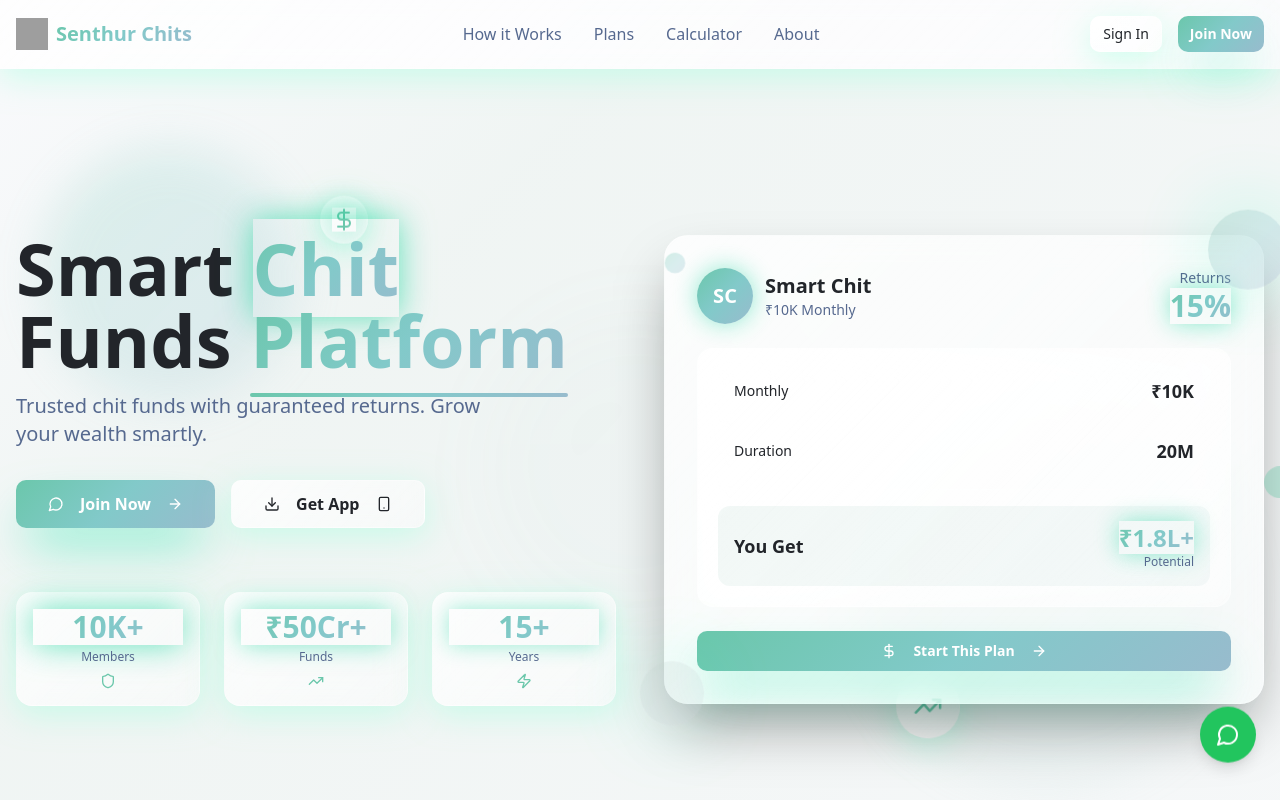
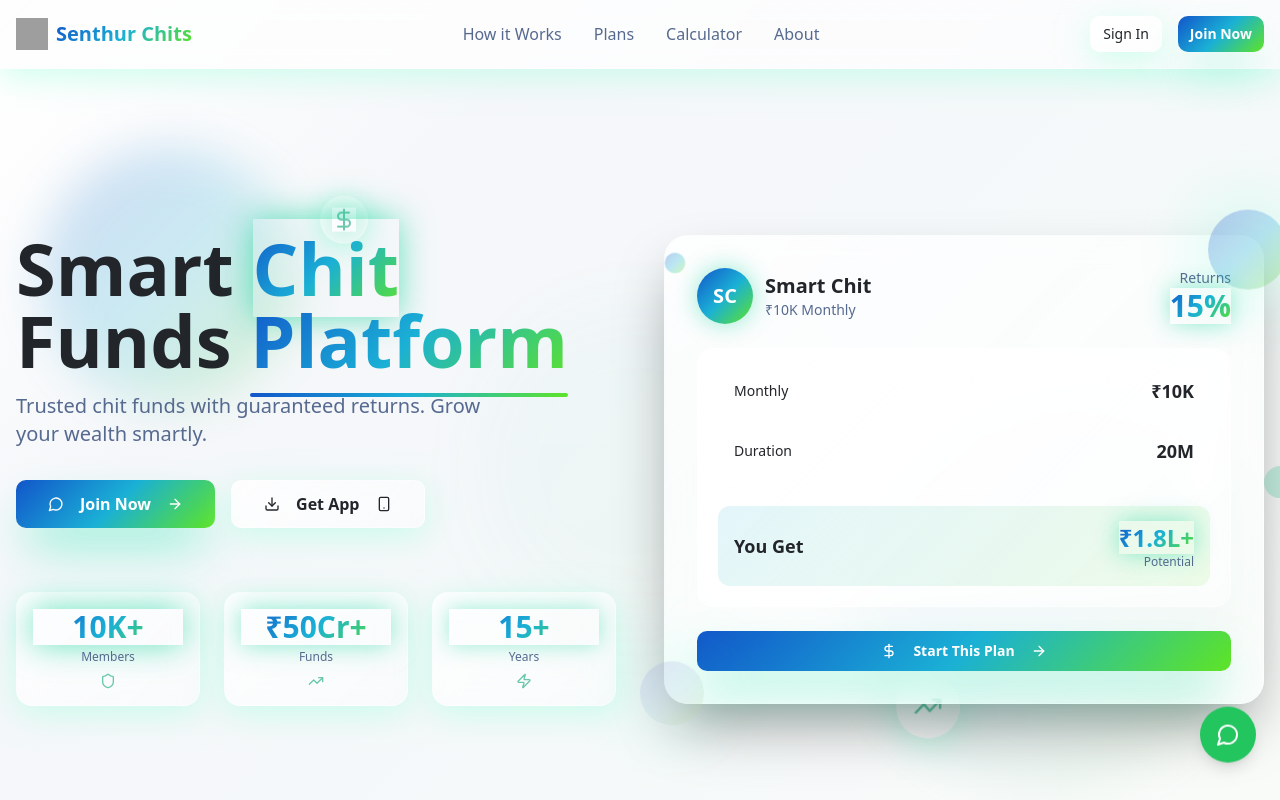
Before and after one commit to sanjithwoxsen/chit-feather-growth, a React (Vite) app: page / in a window 1280 px wide. Shown: the top 800 px of the page. Built offline with nearby package versions, Linux system fonts and the light colour scheme; grey boxes are pictures that could not be loaded.

Commit message:
Update gradient to match image
Update the gradient colors to be more faded and match the provided image.

```diff
--- a/src/index.css
+++ b/src/index.css
@@ -38,13 +38,13 @@ All colors MUST be HSL.
     --input: 220 15% 85%;
     --ring: 162 45% 60%;
 
-    /* Enhanced interactive gradients - softer blend */
-    --gradient-peacock: linear-gradient(135deg, hsl(162 45% 60%), hsl(180 40% 65%), hsl(200 35% 70%));
-    --gradient-peacock-subtle: linear-gradient(135deg, hsl(162 35% 75%), hsl(180 30% 80%));
-    --gradient-hero: linear-gradient(135deg, hsl(220 30% 98%) 0%, hsl(162 20% 95%) 30%, hsl(180 15% 96%) 70%, hsl(200 20% 97%) 100%);
+    /* Peacock logo gradient - vivid but clean */
+    --gradient-peacock: linear-gradient(135deg, hsl(218 84% 43%), hsl(192 78% 47%), hsl(102 78% 52%));
+    --gradient-peacock-subtle: linear-gradient(135deg, hsl(218 55% 68%), hsl(192 50% 72%), hsl(102 55% 74%));
+    --gradient-hero: linear-gradient(135deg, hsl(0 0% 100%) 0%, hsl(218 30% 97%) 25%, hsl(192 28% 97%) 60%, hsl(102 30% 98%) 100%);
     --gradient-glass: linear-gradient(135deg, rgba(255, 255, 255, 0.8), rgba(255, 255, 255, 0.4));
-    --gradient-card-glow: linear-gradient(135deg, hsl(162 30% 60% / 0.1), hsl(180 25% 65% / 0.08));
-    --gradient-button: linear-gradient(135deg, rgba(255, 255, 255, 0.9), rgba(255, 255, 255, 0.5));
+    --gradient-card-glow: linear-gradient(135deg, hsl(192 78% 47% / 0.12), hsl(102 78% 52% / 0.1));
+    --gradient-button: linear-gradient(135deg, rgba(255, 255, 255, 0.92), rgba(255, 255, 255, 0.55));
 
     /* Interactive shadows and effects */
     --shadow-peacock: 0 25px 50px -12px hsl(162 100% 45% / 0.6);
```
